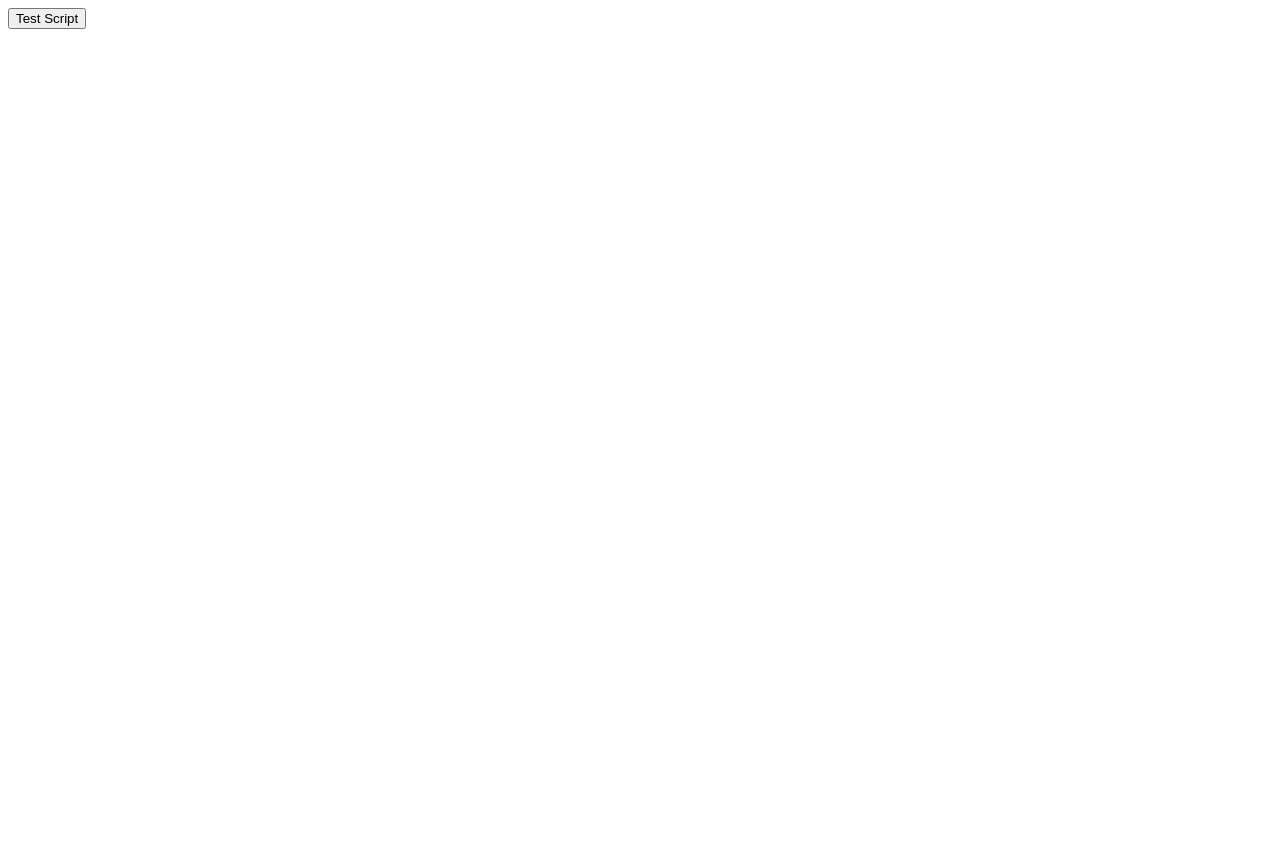
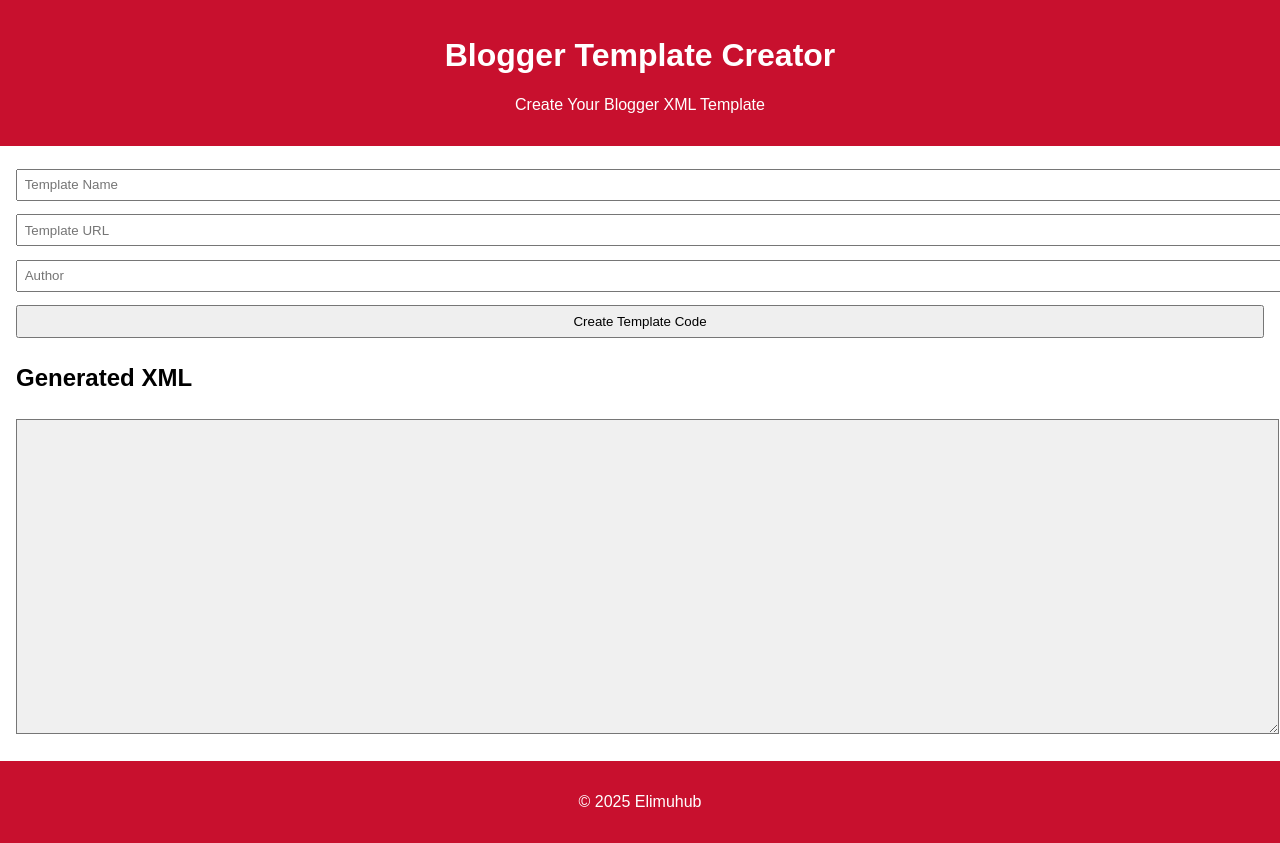
Before and after one commit to KibzGithub7407/elimuhub.github.io, a plain HTML site: page index.html in a window 1280 px wide. Before the commit the page ends 800 px from the top, so only its background shows below. Drawn offline with Linux system fonts and the light colour scheme.

Commit message:
Update index.html

```diff
--- a/index.html
+++ b/index.html
@@ -1,6 +1,33 @@
-<script>
-  function testAlert() {
-    alert("JavaScript is working!");
-  }
-</script>
-<button onclick="testAlert()">Test Script</button>
+<!DOCTYPE html>
+<html lang="en">
+<head>
+  <meta charset="UTF-8">
+  <meta name="viewport" content="width=device-width, initial-scale=1.0">
+  <title>Elimuhub Blogger Template Creator</title>
+  <link rel="stylesheet" href="css/style.css">
+</head>
+<body>
+  <header>
+    <h1>Blogger Template Creator</h1>
+    <p>Create Your Blogger XML Template</p>
+  </header>
+
+  <main class="container">
+    <form id="creatorForm">
+      <input type="text" id="templateName" placeholder="Template Name"><br>
+      <input type="text" id="templateURL" placeholder="Template URL"><br>
+      <input type="text" id="author" placeholder="Author"><br>
+      <button type="button" onclick="generateTemplate()">Create Template Code</button>
+    </form>
+
+    <h2>Generated XML</h2>
+    <textarea id="output" rows="20" cols="60" readonly></textarea>
+  </main>
+
+  <footer>
+    <p>© 2025 Elimuhub</p>
+  </footer>
+
+  <script src="script/themeCreator.js"></script>
+</body>
+</html>
```
